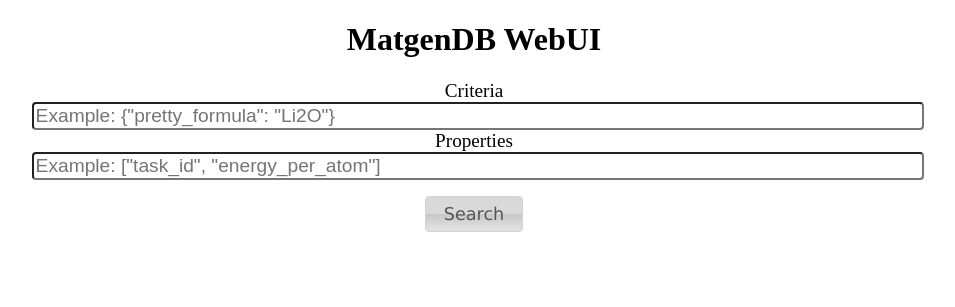
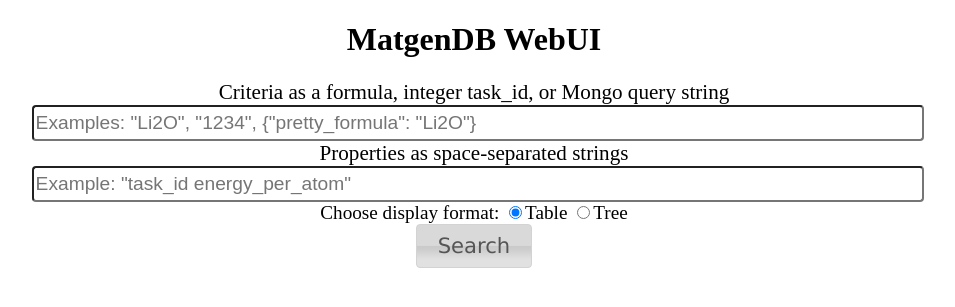
Before and after one commit to materialsproject/pymatgen-db, a Python web app: template matgendb/webui/home/templates/index.html in a window 1280 px wide. Shown: the top 307 px of the page, without its empty margins (166-1121 px from the left). Run offline with Jinja, Linux system fonts and the light colour scheme; the template is opened without the code that fills it, so the values that code supplies are empty.

Commit message:
Add functionality to display table as well as tree.

```diff
--- a/matgendb/webui/home/templates/index.html
+++ b/matgendb/webui/home/templates/index.html
@@ -15,6 +15,46 @@
     <script type="text/javascript" src="/static/js/jquery.json2html-3.1-min.js" ></script>
     <script>
 
+        var currentData;
+        var properties;
+
+        function displayData(){
+            var myRadio = $('input[name=display]');
+            var checkedValue = myRadio.filter(':checked').val();
+            if (checkedValue == "Tree")
+            {
+                try {
+                    visualize(currentData);
+                    $("#result-tree").show();
+                    $("#results-table").hide();
+                }
+                catch(e){
+                    alert("Sorry error in json string, please correct and try again: " + e.message);
+                }
+            }
+            else{
+                $("#results-table").find("tr").remove();
+                $("#results-table")
+                        .append($('<tr><th>'+properties.join("</th><th>")+"</th></tr>")
+                        );
+
+                for (var i=0; i<currentData.length; i++)
+                {
+                    var row = [];
+                    for (var j=0; j<properties.length; j++)
+                    {
+                        row.push(currentData[i][properties[j]]);
+                    }
+
+                    $("#results-table")
+                            .append($('<tr><td>'+row.join("</td><td>")+"</td></tr>")
+                            );
+                }
+                $("#results-table").show();
+                $("#result-tree").hide();
+            }
+        }
+
         window.onload = function () {
             $('input').addClass("ui-corner-all");
             $("input").keyup(function(){
@@ -27,16 +67,13 @@
                 var prop = $("#properties-input").val();
 
                 $.post("/query", { criteria: crit, properties: prop })
-                        .success(function (data) {
+                    .success(function (data) {
 
-                        if (data["valid_response"])
-                        {
-                                     try {
-                                         visualize(data["results"]);
-                                     }
-                                     catch (e) {
-                                         alert("Sorry error in json string, please correct and try again: " + e.message);
-                                     }
+                       if (data["valid_response"])
+                       {
+                           currentData = data["results"];
+                           properties = data["properties"];
+                           displayData();
                         }else{
                             $("#error_msg").text(data["error_msg"]);
                             $("#error_msg").show();
@@ -46,6 +83,10 @@
                             $("#error_msg").text(data["error_msg"]);
                             $("#error_msg").show();
                         });
+            });
+
+            $("input[name=display]").click(function(){
+                displayData();
             });
 
         }
@@ -58,12 +99,16 @@
         }
 
         input{
-            font-size: 1.2em;
+            font-size: 1em;
+        }
+
+        input[type=text]{
+            height: 30px;
             width: 100%;
         }
 
         label{
-            font-size: 1.2em;
+            font-size: 1.1em;
         }
 
         #search-div{
@@ -75,12 +120,41 @@
             margin-left: auto;
             margin-right: auto;
             text-align: center;
+            font-size: 1.2em;
         }
 
-        #top{
+        #result-tree{
             width: 90%;
             margin-left: auto;
             margin-right: auto;
+            display: None;
+        }
+
+        #results-table{
+            width: 90%;
+            margin-left: auto;
+            margin-right: auto;
+            display: None;
+        }
+
+        table.pretty{
+            border: none;
+            margin: 0;
+        }
+        table.pretty th{
+            background-color: #000000;
+            color: #FFFFFF;
+            padding: .2em .6em;
+        }
+        table.pretty td{
+            border: 1px solid #FFFFFF;
+            padding: .2em .6em;
+        }
+        table.pretty tr:nth-child(even){
+            background-color: #DEDEDE;
+        }
+        table.pretty tr:nth-child(odd){
+            background-color: #EFEFEF;
         }
 
         #search-button{
@@ -125,19 +199,27 @@
 <h1>MatgenDB WebUI</h1>
 <div id="search-div">
     <div class="input-div">
-        <label for="criteria-input">Criteria</label>
+        <label for="criteria-input">Criteria as a formula, integer
+            task_id, or Mongo query string</label>
         <input id="criteria-input" type="text" name="criteria"
-               placeholder='Example: {"pretty_formula": "Li2O"}'/>
+               placeholder='Examples: "Li2O", "1234", {"pretty_formula": "Li2O"}'/>
     </div>
     <div class="input-div">
-        <label for="properties-input">Properties</label>
+        <label for="properties-input">Properties as space-separated
+            strings</label>
         <input id="properties-input" type="text" name="properties"
-               placeholder='Example: ["task_id", "energy_per_atom"]'/>
+               placeholder='Example: "task_id energy_per_atom"'/>
+    </div>
+
+    <div class="input-div">
+        Choose display format:
+        <input type="radio" name="display" value="Table" checked>Table
+        <input type="radio" name="display" value="Tree">Tree<br>
     </div>
     <div class="input-div">
-    <p id="error_msg"></p>
-    <button class ="buttons" id="search-button">Search</button>
-    <p id="help_msg"></p>
+        <button class ="buttons" id="search-button">Search</button>
+        <p id="error_msg"></p>
+        <p id="help_msg"></p>
     </div>
 </div>
 
@@ -145,7 +227,9 @@
 
     <div class='divider' style='margin-top:40px;'></div>
 
-    <div id='top'></div>
+    <div id='result-tree'></div>
+    <table id='results-table' class="pretty">
+    </table>
 </div>
 
 </body>
@@ -174,8 +258,8 @@
     };
 
     function visualize(json) {
-        $('#top').html('');
-        $('#top').json2html(convert('Results',json,'open'),transforms.object);
+        $('#result-tree').html('');
+        $('#result-tree').json2html(convert('Results',json,'open'),transforms.object);
         regEvents();
     }
 
```
Also changed, not shown: matgendb/webui/home/views.py (+12 -4 lines), 2 other files.
